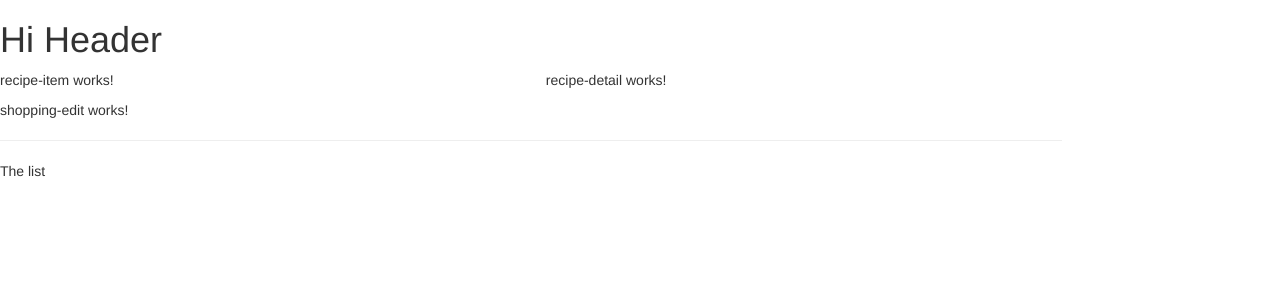
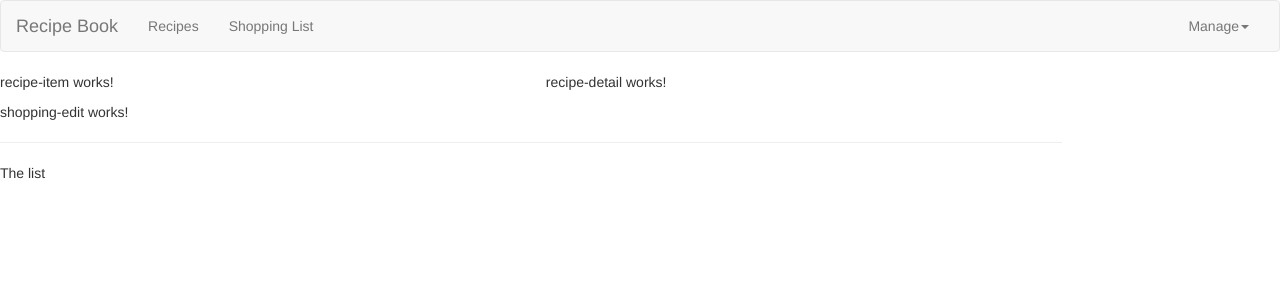
Before and after one commit to JotaroC/Food-platform, an Angular app in the folder food-platform/: page / in a window 1280 px wide. Shown: the top 300 px of the page. Built offline with nearby package versions, Linux system fonts and the light colour scheme.

Commit message:
add recepie model

```diff
--- a/food-platform/src/app/feature/recipes/recipe-list/recipe-list.component.ts
+++ b/food-platform/src/app/feature/recipes/recipe-list/recipe-list.component.ts
@@ -1,4 +1,5 @@
 import { Component } from '@angular/core';
+import { Recipe } from '../recipe.model';
 
 @Component({
   selector: 'app-recipe-list',
@@ -6,5 +7,7 @@ import { Component } from '@angular/core';
   styleUrls: ['./recipe-list.component.css']
 })
 export class RecipeListComponent {
+  recipes: Recipe[] = [];
+
 
 }
--- a/food-platform/src/app/share/header/header.component.html
+++ b/food-platform/src/app/share/header/header.component.html
@@ -1 +1,26 @@
-<h1>Hi Header</h1>
+<nav class="navbar navbar-default">
+    <div class="container-fluid">
+        <div class="navbar-header">
+            <button type="button" class="navbar-toggle" (click)="collapsed = !collapsed">
+              <span class="icon-bar" *ngFor="let iconBar of [1, 2, 3]"></span>
+            </button>
+            <a routerLink="/" class="navbar-brand">Recipe Book</a>
+          </div>
+          <div class="navbar-collapse" [class.collapse]="collapsed" (window:resize)="collapsed = true">
+            <ul class="nav navbar-nav">
+                <li><a href="#">Recipes</a></li>
+                <li><a href="#">Shopping List</a></li>
+            </ul>
+            <ul class="nav navbar-nav navbar-right">
+                <li class="dropdown">
+                    <a href="#" class="dropdown-toggle" role="button">Manage<span class="caret"></span></a>
+                    <ul class="dropdown-menu">
+                        <li><a href="#">Save Data</a></li>
+                        <li><a href="#">Fetch Data</a></li>
+                    </ul>
+                </li>
+            </ul>
+
+        </div>
+    </div>
+</nav>
--- a/food-platform/src/app/share/header/header.component.ts
+++ b/food-platform/src/app/share/header/header.component.ts
@@ -5,5 +5,5 @@ import { Component } from "@angular/core";
     templateUrl: './header.component.html'
 })
 export class HeaderComponent {
-
+    collapsed = true;
 }
```
Also changed, not shown: food-platform/src/app/feature/recipes/recipe.model.ts (added, +11 -0 lines).
